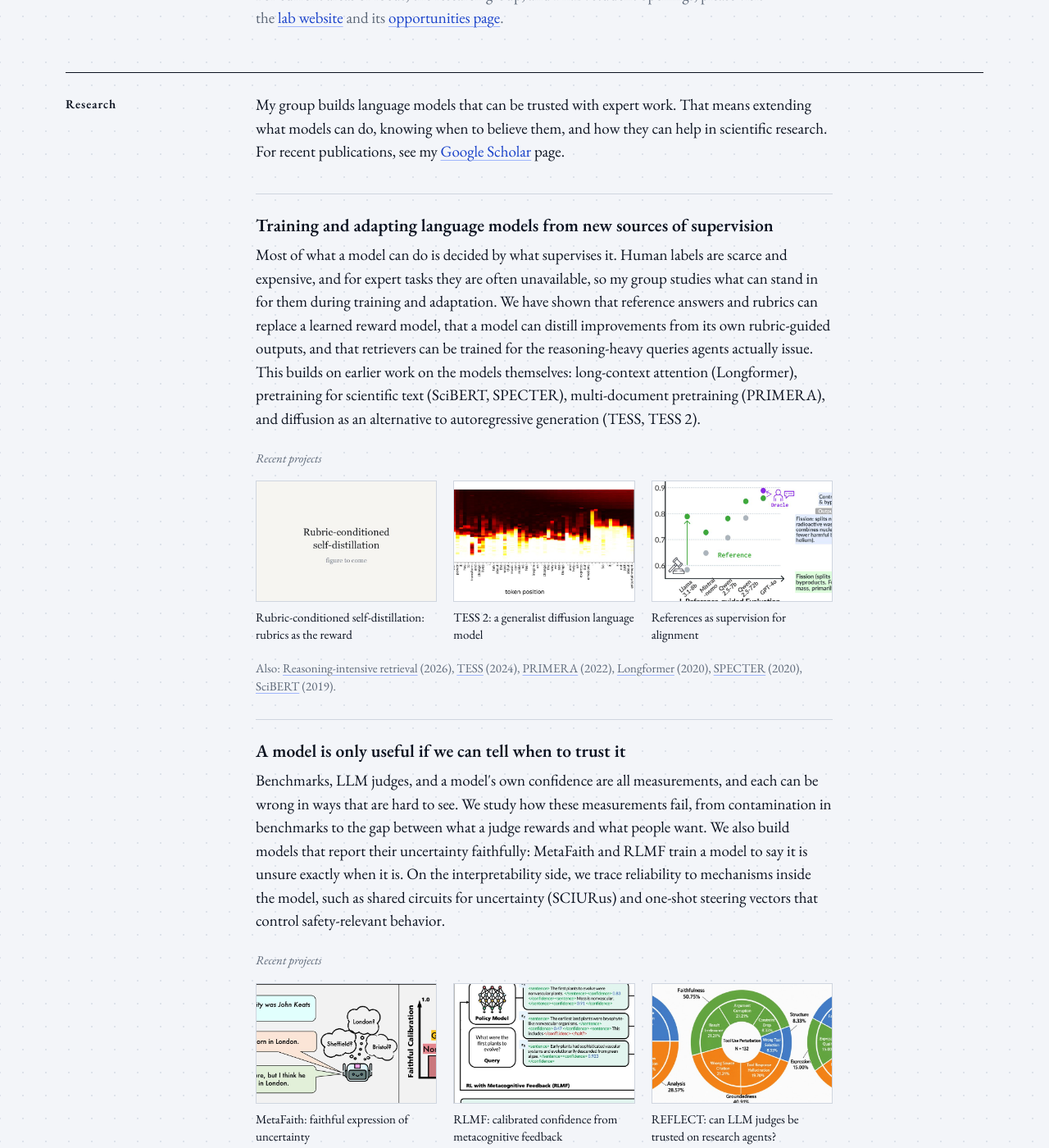
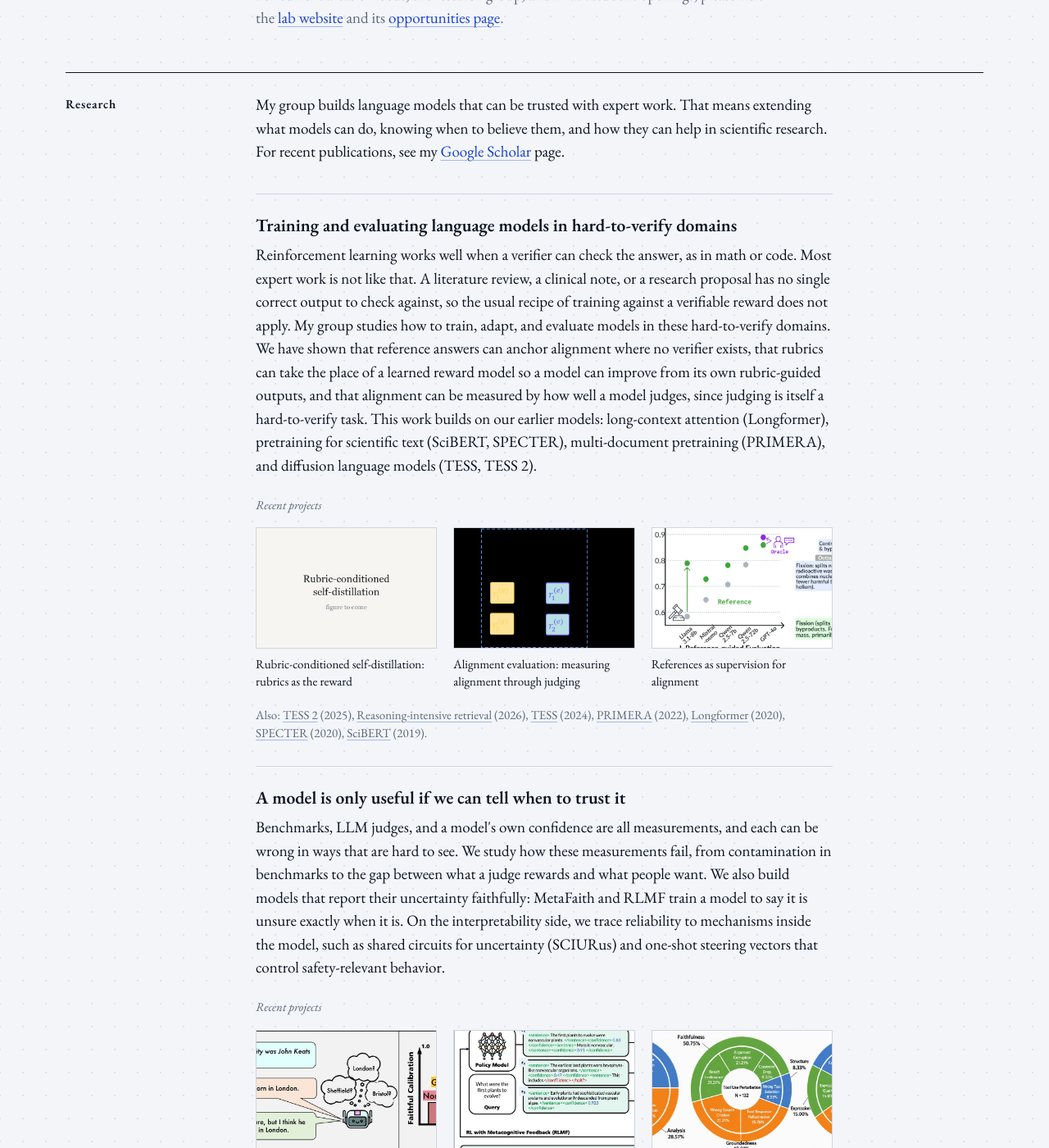
Before and after one commit to armancohan/acohan.github.io, a Jekyll site: the page built from index.html, in a window 1280 px wide and 1400 px high, scrolled down 652 px. Shown: the whole window at 82% size. Built offline with Jekyll 4.4.1, drawn with Linux system fonts in a browser that asks for light colours; some of the changed text lies outside the part shown.

Commit message:
Reframe the first theme around hard-to-verify domains
Feature rubric self-distillation, alignment evaluation, and references
for alignment; move TESS 2 to the supporting list.

Co-Authored-By: Claude Fable 5.1 <noreply@anthropic.com>

```diff
--- a/index.html
+++ b/index.html
@@ -112,15 +112,17 @@
           <a href="https://scholar.google.com/citations?user=baI7IY0AAAAJ&amp;hl=en">Google Scholar</a> page.
         </p>
         <section class="theme">
-          <h3>Training and adapting language models from new sources of supervision</h3>
-          <p>Most of what a model can do is decided by what supervises it. Human labels are scarce and
-            expensive, and for expert tasks they are often unavailable, so my group studies what can stand in for
-            them during training and adaptation. We have shown that reference answers and rubrics can replace a
-            learned reward model, that a model can distill improvements from its own rubric-guided outputs, and
-            that retrievers can be trained for the reasoning-heavy queries agents actually issue. This builds on
-            earlier work on the models themselves: long-context attention (Longformer), pretraining for scientific
-            text (SciBERT, SPECTER), multi-document pretraining (PRIMERA), and diffusion as an alternative to
-            autoregressive generation (TESS, TESS 2).</p>
+          <h3>Training and evaluating language models in hard-to-verify domains</h3>
+          <p>Reinforcement learning works well when a verifier can check the answer, as in math or code.
+            Most expert work is not like that. A literature review, a clinical note, or a research proposal has no
+            single correct output to check against, so the usual recipe of training against a verifiable reward
+            does not apply. My group studies how to train, adapt, and evaluate models in these hard-to-verify
+            domains. We have shown that reference answers can anchor alignment where no verifier exists, that
+            rubrics can take the place of a learned reward model so a model can improve from its own
+            rubric-guided outputs, and that alignment can be measured by how well a model judges, since judging
+            is itself a hard-to-verify task. This work builds on our earlier models: long-context attention
+            (Longformer), pretraining for scientific text (SciBERT, SPECTER), multi-document pretraining
+            (PRIMERA), and diffusion language models (TESS, TESS 2).</p>
           <p class="projects-label">Recent projects</p>
           <ul class="projects">
             <li>
@@ -131,10 +133,9 @@
               </a>
             </li>
             <li>
-              <a href="https://aclanthology.org/2025.acl-long.1029/"
-                title="TESS 2: A Large-Scale Generalist Diffusion Language Model">
-                <img src="./img/research/tess2.jpg" alt="" width="720" height="480" loading="lazy">
-                <span>TESS 2: a generalist diffusion language model</span>
+              <a href="https://arxiv.org/abs/2511.20604" title="On Evaluating LLM Alignment by Evaluating LLMs as Judges">
+                <img src="./img/research/judges.jpg" alt="" width="720" height="480" loading="lazy">
+                <span>Alignment evaluation: measuring alignment through judging</span>
               </a>
             </li>
             <li>
@@ -145,7 +146,7 @@
               </a>
             </li>
           </ul>
-          <p class="more">Also: <a href="https://aclanthology.org/2026.acl-long.1705/"
+          <p class="more">Also: <a href="https://aclanthology.org/2025.acl-long.1029/" title="TESS 2: A Large-Scale Generalist Diffusion Language Model">TESS 2</a> (2025), <a href="https://aclanthology.org/2026.acl-long.1705/"
               title="Rethinking Reasoning-Intensive Retrieval: Evaluating and Advancing Retrievers in Agentic Search Systems">Reasoning-intensive
               retrieval</a> (2026), <a href="https://aclanthology.org/2024.eacl-long.144/"
               title="TESS: Text-to-Text Self-Conditioned Simplex Diffusion">TESS</a> (2024), <a
@@ -190,8 +191,7 @@
               </a>
             </li>
           </ul>
-          <p class="more">Also: <a href="https://arxiv.org/abs/2511.20604"
-              title="On Evaluating LLM Alignment by Evaluating LLMs as Judges">LLMs as judges</a> (2025), <a
+          <p class="more">Also: <a
               href="https://aclanthology.org/2025.naacl-long.610/"
               title="ReIFE: Re-evaluating Instruction-Following Evaluation">ReIFE</a> (2025), <a
               href="https://arxiv.org/abs/2501.12380"
```
Also changed, not shown: img/research/judges.jpg (added).
